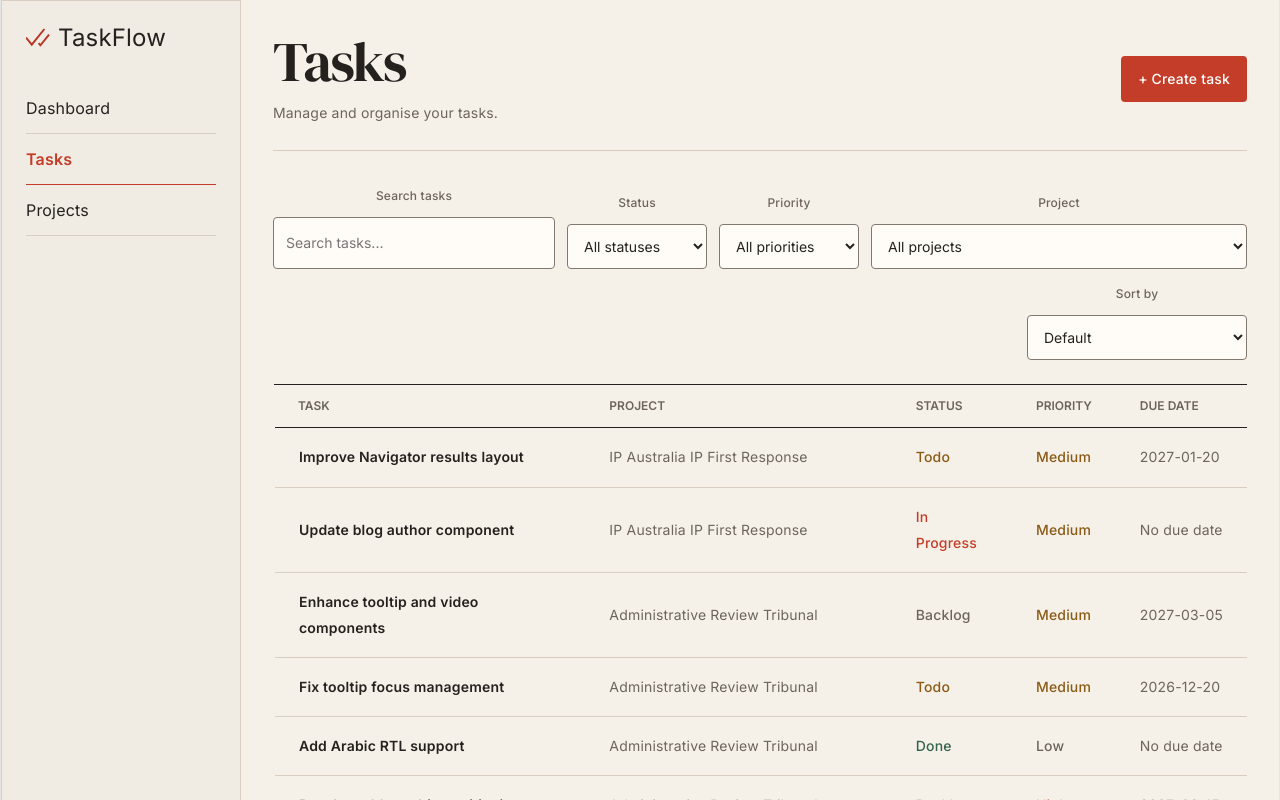
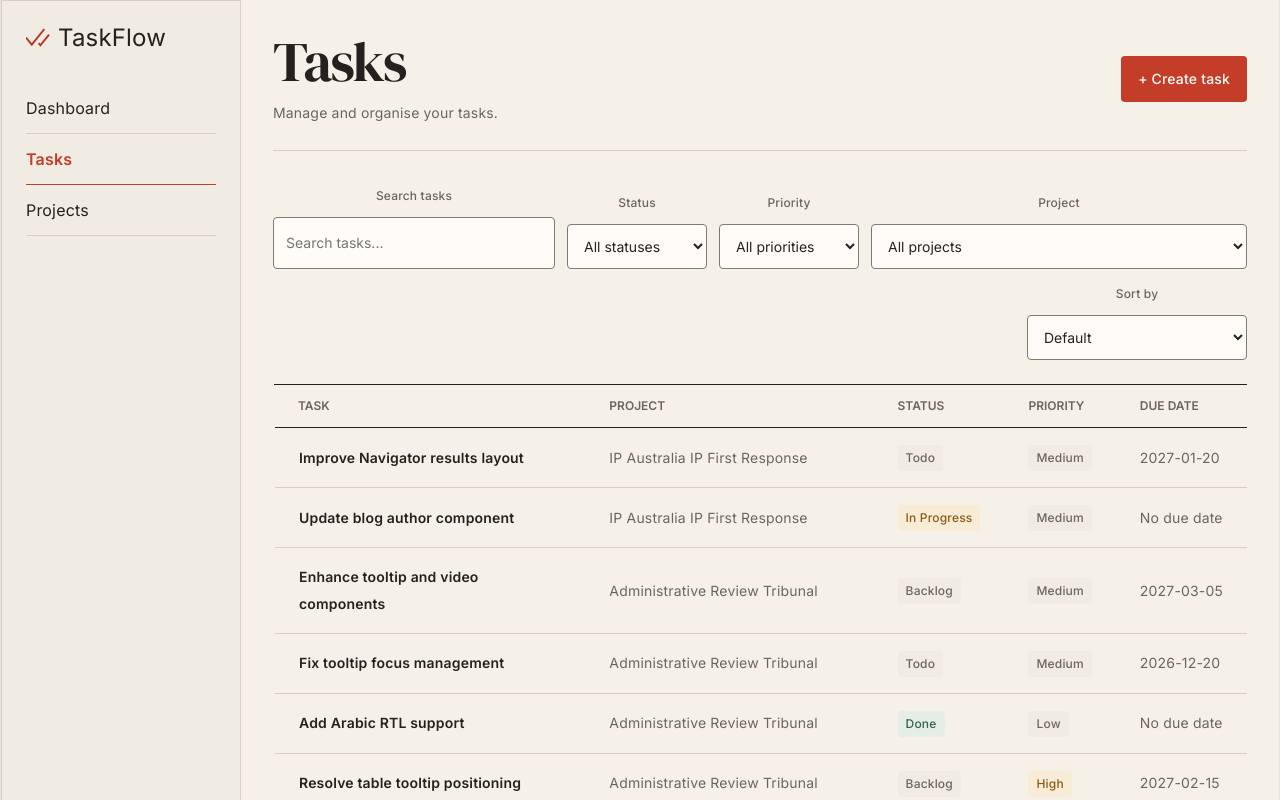
Before and after one commit to ninalix/task-flow, a React (Vite) app: page /tasks in a window 1280 px wide. Shown: the top 800 px of the page. Built offline with nearby package versions, Linux system fonts and the light colour scheme; data requests are answered from the project's data file.

Commit message:
style: add badge component

```diff
--- a/src/components/TaskItem.tsx
+++ b/src/components/TaskItem.tsx
@@ -1,11 +1,33 @@
 import type { Task, Project } from "../types";
 import { Link } from "react-router-dom";
 import "./TaskItem.scss";
+import type { BadgeProps } from "./ui/Badge";
+import Badge from "./ui/Badge";
 
 type TaskItemProps = {
   task: Task;
   projects: Project[];
 }
+
+const statusVariants: Record<
+  Task["status"],
+  NonNullable<BadgeProps["variant"]>
+> = {
+  backlog: "neutral",
+  todo: "neutral",
+  "in-progress": "warning",
+  done: "success",
+};
+
+const priorityVariants: Record<
+  Task["priority"],
+  NonNullable<BadgeProps["variant"]>
+> = {
+  critical: "danger",
+  high: "warning",
+  medium: "neutral",
+  low: "neutral"
+};
 
 function TaskItem({ task, projects }: TaskItemProps) {
   const project = projects.find((project) => Number(project.id) === task.projectId);
@@ -20,11 +42,15 @@ function TaskItem({ task, projects }: TaskItemProps) {
       <td className="task-item__project">
         {project?.name ?? "Unknown project"}
       </td>
-      <td className={`task-item__status task-item__status--${task.status}`}>
-        {task.status.replace("-", " ")}
+      <td className="task-item__status">
+        <Badge variant={statusVariants[task.status]}>
+          {task.status.replace("-", " ")}
+        </Badge>
       </td>
-      <td className={`task-item__priority task-item__priority--${task.priority}`}>
-        {task.priority}
+      <td className="task-item__priority">
+        <Badge variant={priorityVariants[task.priority]}>
+          {task.priority}
+        </Badge>
       </td>
       <td className="task-item__date">
         {task.dueDate ?? "No due date"}
--- /dev/null
+++ b/src/components/ui/Badge.tsx
@@ -0,0 +1,23 @@
+export type BadgeProps = {
+  variant?: "success" | "warning" | "danger" | "neutral"
+} & React.ComponentPropsWithRef<"span">;
+
+function Badge({
+  variant="neutral",
+  className="",
+  children,
+  ref,
+  ...rest
+}: BadgeProps) {
+  return (
+    <span
+      ref={ref}
+      className={`badge badge-${variant} ${className}`.trim()}
+      {...rest}
+    >
+      {children}
+    </span>
+  );
+}
+
+export default Badge
--- /dev/null
+++ b/src/styles/components/_badge.scss
@@ -0,0 +1,36 @@
+.badge {
+  display: inline-flex;
+  align-items: center;
+  justify-content: center;
+  gap: var(--space-1);
+
+  padding: var(--space-1) var(--space-2);
+  border-radius: var(--radius-sm);
+
+  font-size: var(--font-size-meta);
+  font-weight: var(--font-weight-medium);
+  line-height: 1.5;
+
+  text-transform: capitalize;
+  white-space: nowrap;
+
+  &-neutral {
+    background-color: var(--color-darker-bg);
+    color: var(--color-text-muted);
+  }
+
+  &-success {
+    background-color: #e4eee7;
+    color: var(--color-success);
+  }
+
+  &-warning {
+    background-color: #f8ecd6;
+    color: var(--color-warning);
+  }
+
+  &-danger {
+    background-color: #f9e3e0;
+    color: var(--color-danger);
+  }
+}
--- a/src/styles/global.scss
+++ b/src/styles/global.scss
@@ -3,3 +3,4 @@
 @use "typography";
 @use "base";
 @use "buttons";
+@use "./components/badge"
```
